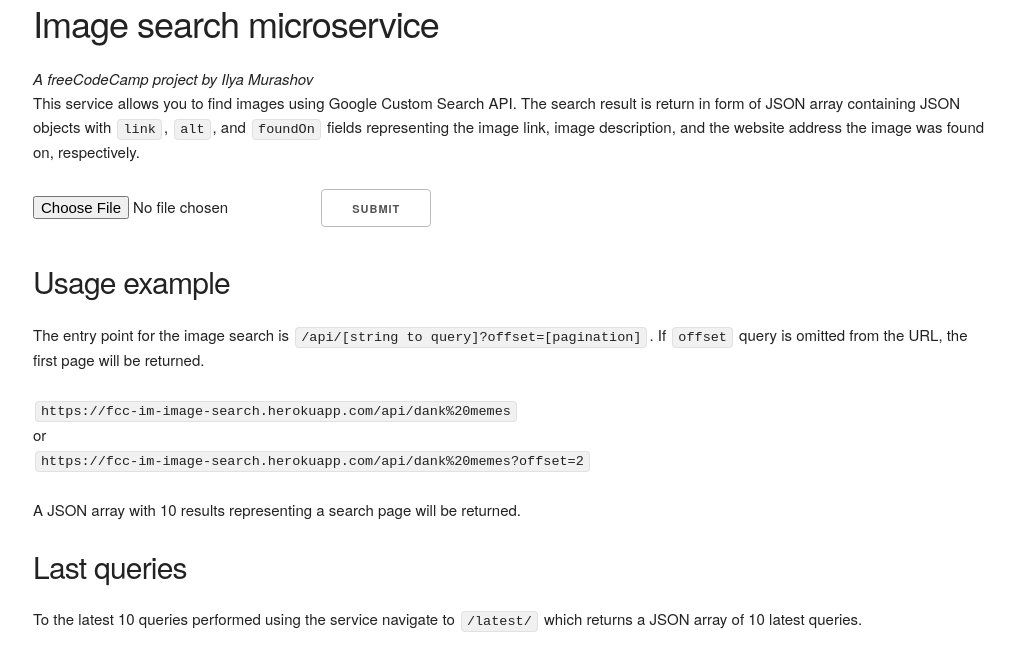
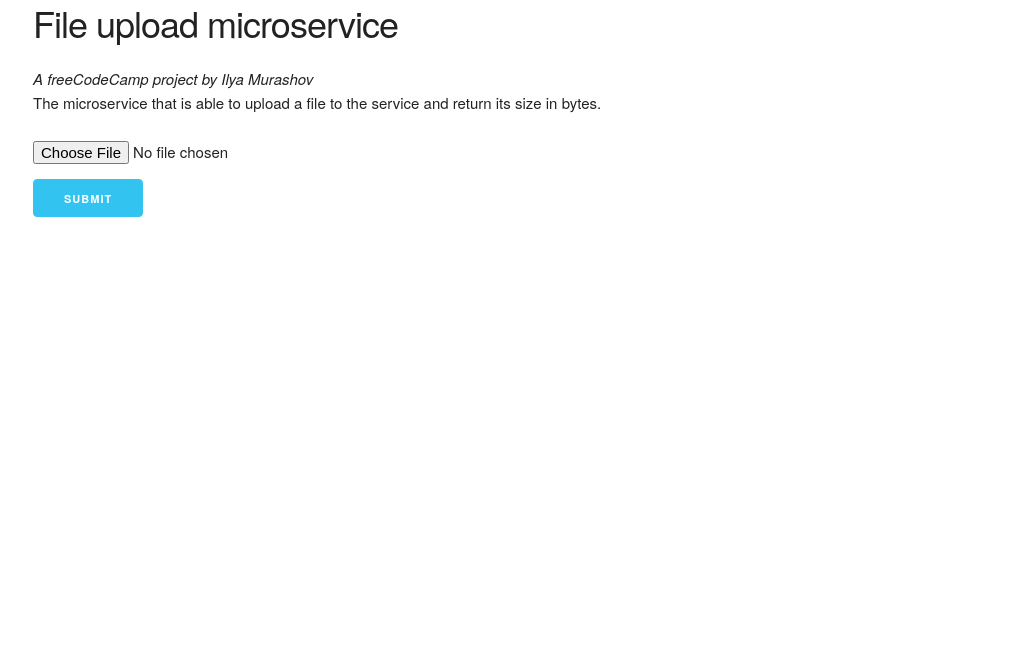
Before and after one commit to IlyaMurashov/fcc-file-upload, a website: page public/index.html in a window 1280 px wide. Shown: the whole page, without its empty margins (127-1142 px from the left). Drawn offline with Linux system fonts and the light colour scheme.

Commit message:
Ready for Heroku

```diff
--- a/public/index.html
+++ b/public/index.html
@@ -2,7 +2,7 @@
 <html lang="en">
 <head>
     <meta charset="UTF-8">
-    <title>Image search microservice</title>
+    <title>File upload microservice</title>
 
     <link rel="stylesheet" href="./css/normalize.css">
     <link rel="stylesheet" href="./css/skeleton.css">
@@ -10,35 +10,16 @@
 <body>
 
 <div class="container">
-    <h3>Image search microservice</h3>
+    <h3>File upload microservice</h3>
     <em>A freeCodeCamp project by Ilya Murashov</em>
-    <p>This service allows you to find images using Google Custom Search API. The search result is return in form of JSON array containing JSON objects with <code>link</code>, <code>alt</code>, and <code>foundOn</code> fields representing the image link, image description, and the website address the image was found on, respectively.</p>
+    <p>The microservice that is able to upload a file to the service and return its size in bytes.</p>
 
-    <form action="" method="post" enctype="multipart/form-data">
+    <form action="/upload" method="post" enctype="multipart/form-data">
         <input type="file" name="file">
-        <button type="submit">Submit</button>
+        <br>
+        <button class="button-primary" type="submit">Submit</button>
     </form>
 
-    <h4>Usage example</h4>
-    <p>
-        The entry point for the image search is <code>/api/[string to query]?offset=[pagination]</code>. If <code>offset</code> query is omitted from the URL, the first page will be returned.
-    </p>
-    <p>
-        <code>https://fcc-im-image-search.herokuapp.com/api/dank%20memes</code>
-        <br>
-        or
-        <br>
-        <code>https://fcc-im-image-search.herokuapp.com/api/dank%20memes?offset=2</code>
-    </p>
-
-    <p>
-        A JSON array with 10 results representing a search page will be returned.
-    </p>
-
-    <h4>Last queries</h4>
-    <p>
-        To the latest 10 queries performed using the service navigate to <code>/latest/</code> which returns a JSON array of 10 latest queries.
-    </p>
 </div>
 </body>
 </html>
```
Also changed, not shown: index.js (+18 -0 lines), 1 other file.
